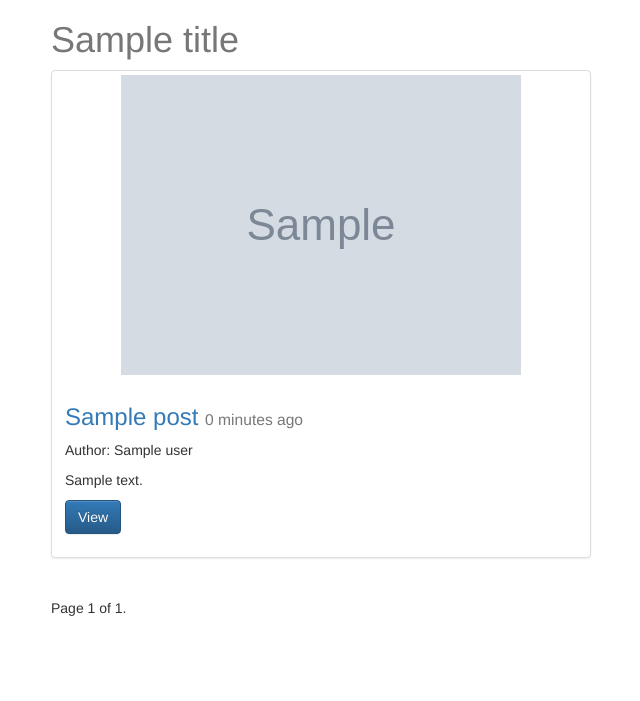
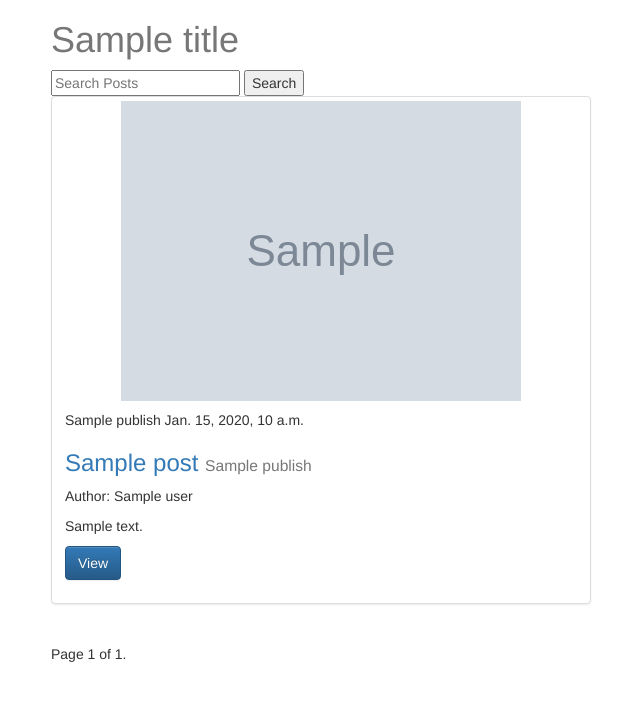
Before and after one commit to bunnydev26/joincfe-blog, a Django app: template src/templates/post_list.html in a window 1280 px wide. Shown: the top 701 px of the page, without its empty margins (319-959 px from the left). Run offline with Django 3.2, Linux system fonts and the light colour scheme; the template is opened without the code that fills it: most values are stand-ins (such as "Sample title", 1, 10 or a date in 2020); grey boxes marked "Sample" are stand-in pictures; parts of the project's set-up code (start-up, migrations or seed data) failed here and were passed over; some libraries are stand-ins or nearby versions.

Commit message:
Querying and searching

```diff
--- a/src/posts/models.py
+++ b/src/posts/models.py
@@ -5,9 +5,14 @@ from django.db import models
 from django.core.urlresolvers import reverse
 from django.db.models.signals import pre_save
 from django.utils.text import slugify
+from django.utils import timezone
 
 def upload_location(instance, filename):
 	return "{0}/{1}".format(instance.slug, filename)
+
+class PostManager(models.Manager):
+	def active(self, *args, **kwargs):
+		return super(PostManager, self).filter(publish__lte=timezone.now(), draft=False)
 
 # Create your models here.
 class Post(models.Model):
@@ -23,6 +28,7 @@ class Post(models.Model):
 	last_updated = models.DateTimeField(auto_now=True, auto_now_add=False)
 	created = models.DateTimeField(auto_now=False, auto_now_add=True)
 
+	objects = PostManager()
 	def __unicode__(self):
 		return self.title
 
--- a/src/templates/post_detail.html
+++ b/src/templates/post_detail.html
@@ -10,7 +10,7 @@
 			<img class="img-responsive" src="{{ post_instance.image.url }}" alt="{{ post_instance.title }}" />
 		{% endif %}
 
-		<h1>{{ post_instance.title }} <small>{{ post_instance.created }}</small></h1>
+		<h1>{{ post_instance.title }} <small>{% if post_instance.draft %}<span style="color:red;">Draft </span>{% endif %}{{ post_instance.publish }}</small></h1>
 		{% if post_instance.user.get_full_name %}
 			<p>Author: {{ post_instance.user.get_full_name }}</p>
 		{% endif %}
--- a/src/templates/post_list.html
+++ b/src/templates/post_list.html
@@ -2,6 +2,10 @@
 {% block content %}
 	<div class="col-sm-6 col-sm-offset-3">
 		<h1>{{ title }}</h1>
+		<form method="get" action="">
+			<input type="text" name="q" placeholder="Search Posts" value="{{ request.GET.q }}" />
+			<input type="submit" value="Search" />
+		</form>
 		<div class="row">
 			{% for post in posts %}
 			  <div class="col-sm-12">
@@ -10,7 +14,11 @@
 				  		<img class="img-responsive" src="{{ post.image.url }}" alt="{{ post.title }}" />
 				  	{% endif %}
 				  <div class="caption">
-					<h3><a href="{{ post.get_absolute_url }}">{{ post.title }}</a> <small>{{ post.created|timesince }} ago</small></h3>
+				  	{{post.publish}}
+				  	{{today}}
+					<h3><a href="{{ post.get_absolute_url }}">{{ post.title }}</a> <small>{{ post.publish }}</small></h3>
+					{% if post.draft %}<h3>Staff Only: <span style="color:red;">Draft </span></h3>{% endif %}
+					{% if post.publish > today %}<h3>Staff Only: <span style="color:red;">Future Post </span></h3>{% endif %}
 					<p>Author: {{ post.user.get_full_name }}</p>
 					<p>{{ post.content|linebreaks|truncatechars:120 }}</p>
 					<p><a href="{{ post.get_absolute_url }}" class="btn btn-primary" role="button">View</a></p>
@@ -23,7 +31,7 @@
 		<div class="pagination">
 			<span class="step-links">
 				{% if posts.has_previous %}
-					<a href="?{{ page_request }}={{ posts.previous_page_number }}">previous</a>
+					<a href="?{{ page_request }}={{ posts.previous_page_number }}{% if request.GET.q %}&q={{ request.GET.q }}{% endif %}">previous</a>
 				{% endif %}
 
 				<span class="current">
@@ -31,7 +39,7 @@
 				</span>
 
 				{% if posts.has_next %}
-					<a href="?{{ page_request }}={{ posts.next_page_number }}">next</a>
+					<a href="?{{ page_request }}={{ posts.next_page_number }}{% if request.GET.q %}&q={{ request.GET.q }}{% endif %}">next</a>
 				{% endif %}
 			</span>
 		</div>
```
Also changed, not shown: src/posts/views.py (+23 -2 lines), media_cdn/young-sheldon/p13923679_b_v8_ab.jpg (added), src/db.sqlite3, 3 other files.
